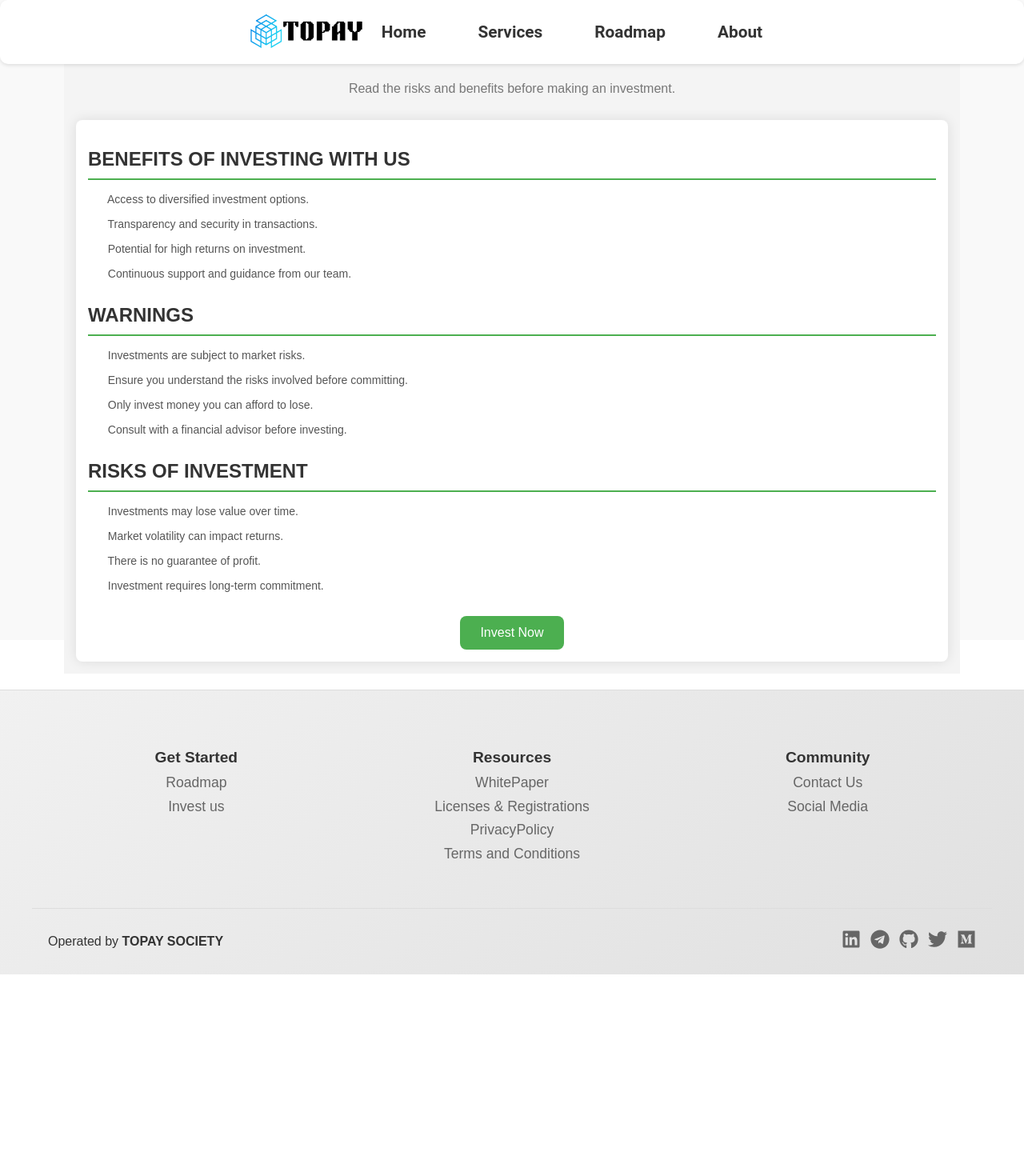
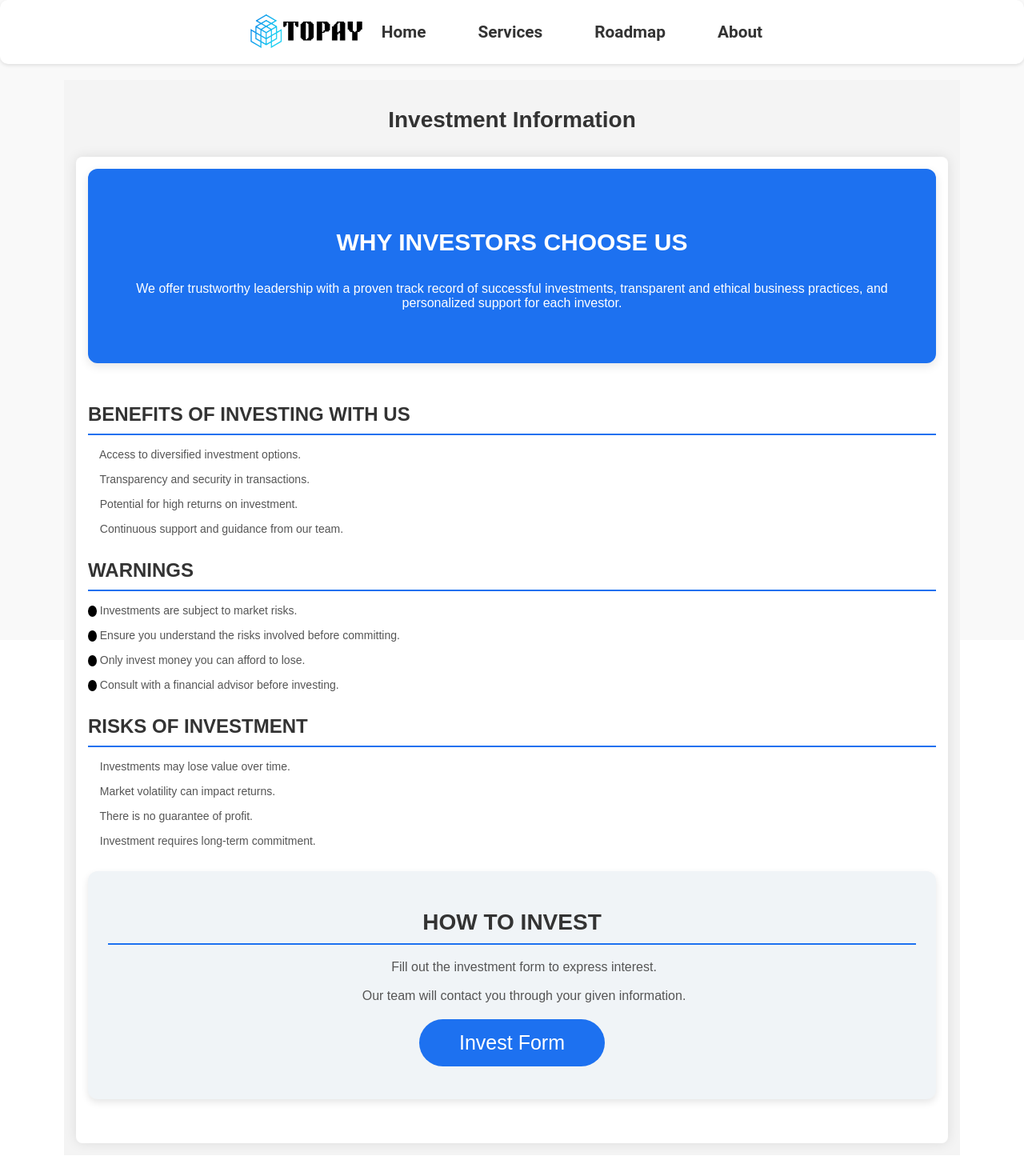
Before and after one commit to MdShahriya/topayfoundation.com, a React (Vite) app: page /invest in a window 1280 px wide. Shown: the top 1470 px of the page at 80% size. Before the commit the page ends 1218 px from the top, so only its background shows below. Built offline with nearby package versions, Linux system fonts and the light colour scheme.

Commit message:
invest us

```diff
--- a/src/pages/Invest.jsx
+++ b/src/pages/Invest.jsx
@@ -6,9 +6,16 @@ const Invest = () => {
     <div className="invest-container">
       <header className="invest-header">
         <h1>Investment Information</h1>
-        <p>Read the risks and benefits before making an investment.</p>
       </header>
       <section className="invest-section">
+
+      <div className="invest-details">
+          <h2>Why Investors Choose Us</h2>
+          <ul>
+            <li> We offer trustworthy leadership with a proven track record of successful investments, transparent and ethical business practices, and personalized support for each investor.</li>
+          </ul>
+        </div>
+
         <div className="invest-details">
           <h2>Benefits of Investing with Us</h2>
           <ul>
@@ -39,10 +46,17 @@ const Invest = () => {
           </ul>
         </div>
 
-        <div className="invest-button-container">
+        <div className="invest-details">
+        <h2>How to Invest</h2>
+          <ul>
+            <li><i className="fas fa-pencil-alt"></i> Fill out the investment form to express interest.</li>
+            <li><i className="fas fa-handshake"></i> Our team will contact you through your given information.</li>
+          <div className="invest-button-container">
           <a href="https://forms.gle/sgn4SiMUk2KYLqUMA" target="_blank" rel="noopener noreferrer">
-            <button className="invest-button">Invest Now</button>
+            <button className="invest-button">Invest Form</button>
           </a>
+          </div>
+        </ul>
         </div>
       </section>
     </div>
--- a/src/styles/Invest.css
+++ b/src/styles/Invest.css
@@ -1,7 +1,7 @@
 /* Base container styling */
 .invest-container {
   max-width: 100%;
-    margin: 0 auto;
+  margin: 80px auto;
   padding: 15px;
   font-family: Arial, sans-serif;
   background-color: #f4f4f4;
@@ -13,13 +13,6 @@
   font-size: 28px;
   margin-bottom: 10px;
   color: #333;
-  }
-
-  .invest-header p {
-    text-align: center;
-    font-size: 16px;
-    margin-bottom: 20px;
-    color: #777;
 }
 
 /* Section for details */
@@ -40,7 +33,7 @@
   color: #333;
   margin-bottom: 15px;
   text-transform: uppercase;
-    border-bottom: 2px solid #4CAF50;
+  border-bottom: 2px solid #1d71f0;
   padding-bottom: 10px;
 }
 
@@ -55,9 +48,99 @@
   color: #555;
 }
 
-  .invest-details i {
+/* Icon Colors for Different Sections */
+
+/* Benefits Section */
+.invest-details:nth-of-type(2) i {
+  color: #4CAF50; /* Green for positive benefits */
+}
+
+/* Warnings Section */
+.invest-details:nth-of-type(3) i {
+  color: #FFEB3B; /* Yellow for caution */
+  background: #000;
+  border-radius: 100%;
+}
+
+/* Risks Section */
+.invest-details:nth-of-type(4) i {
+  color: #F44336; /* Red for high risk */
+}
+
+/* Why Investors Choose Us Section - Unique Styling */
+.invest-details:nth-of-type(1) {
+  background-color: #1d71f0; /* Bold orange background */
+  color: white;
+  padding: 50px; /* Increased padding for prominence */
+  border-radius: 12px;
+  box-shadow: 0 4px 12px rgba(0, 0, 0, 0.1);
+  margin-bottom: 50px;
+  text-align: center; /* Centering content */
+}
+
+.invest-details:nth-of-type(1) h2 {
+  font-size: 30px;
+  margin-bottom: 20px;
+  color: #ffffff; /* White text for contrast */
+  font-weight: bold;
+}
+
+.invest-details:nth-of-type(1) ul {
+  padding-left: 0;
+}
+
+.invest-details:nth-of-type(1) li {
+  font-size: 16px;
+  color: #ffffff; /* White text */
+  margin-bottom: 15px;
+}
+
+.invest-details:nth-of-type(1) i {
+  color: #ffffff; /* White icons */
   margin-right: 10px;
-    color: #4CAF50;
+  font-size: 20px;
+  transition: color 0.3s ease;
+}
+
+.invest-details:nth-of-type(1) i:hover {
+  color: #FFC107; /* Light gold hover effect */
+}
+
+/* How to Invest Section */
+.invest-details:nth-of-type(5) {
+  background-color: #f0f4f7; /* Light blue background */
+  padding: 25px;
+  border-radius: 12px;
+  box-shadow: 0 4px 10px rgba(0, 0, 0, 0.1);
+  margin-bottom: 40px;
+  text-align: center;
+}
+
+.invest-details:nth-of-type(5) h2 {
+  font-size: 28px;
+  margin-bottom: 15px;
+  color: #333; /* Dark text for readability */
+}
+
+.invest-details:nth-of-type(5) ul {
+  padding-left: 0;
+}
+
+.invest-details:nth-of-type(5) li {
+  font-size: 16px;
+  color: #555; /* Dark text */
+  margin-bottom: 15px;
+}
+
+.invest-details:nth-of-type(5) i {
+  color: #1d71f0; /* Matching icon color */
+  margin-right: 10px;
+  font-size: 20px;
+  transition: color 0.3s ease;
+}
+
+.invest-details:nth-of-type(5) i:hover {
+  color: #FFC107; /* Light gold hover effect */
 }
 
 /* Button container */
@@ -67,19 +150,18 @@
 }
 
 .invest-button {
-    padding: 12px 25px;
-    font-size: 16px;
-    background-color: #4CAF50;
+  padding: 15px 50px;
+  font-size: 25px;
+  background-color: #1d71f0;
   color: white;
   border: none;
-    border-radius: 8px;
+  border-radius: 50px;
   cursor: pointer;
   transition: background-color 0.3s ease, transform 0.2s ease-in-out;
 }
 
 .invest-button:hover {
-    background-color: #45a049;
-    transform: translateY(-3px);
+  background-color: #0052ce;
 }
 
 .invest-button:active {
```
Lines whose indentation alone changed are shown as unchanged.
